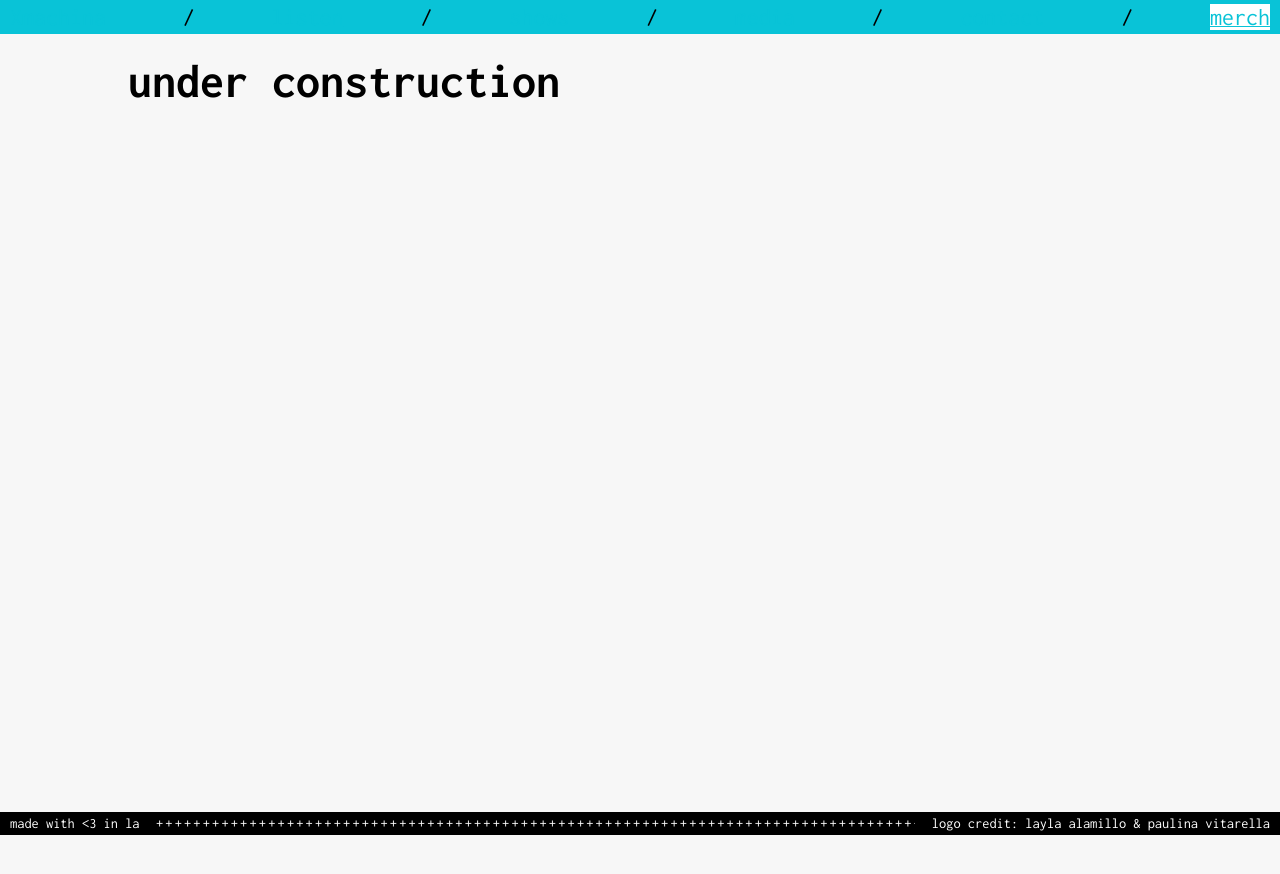
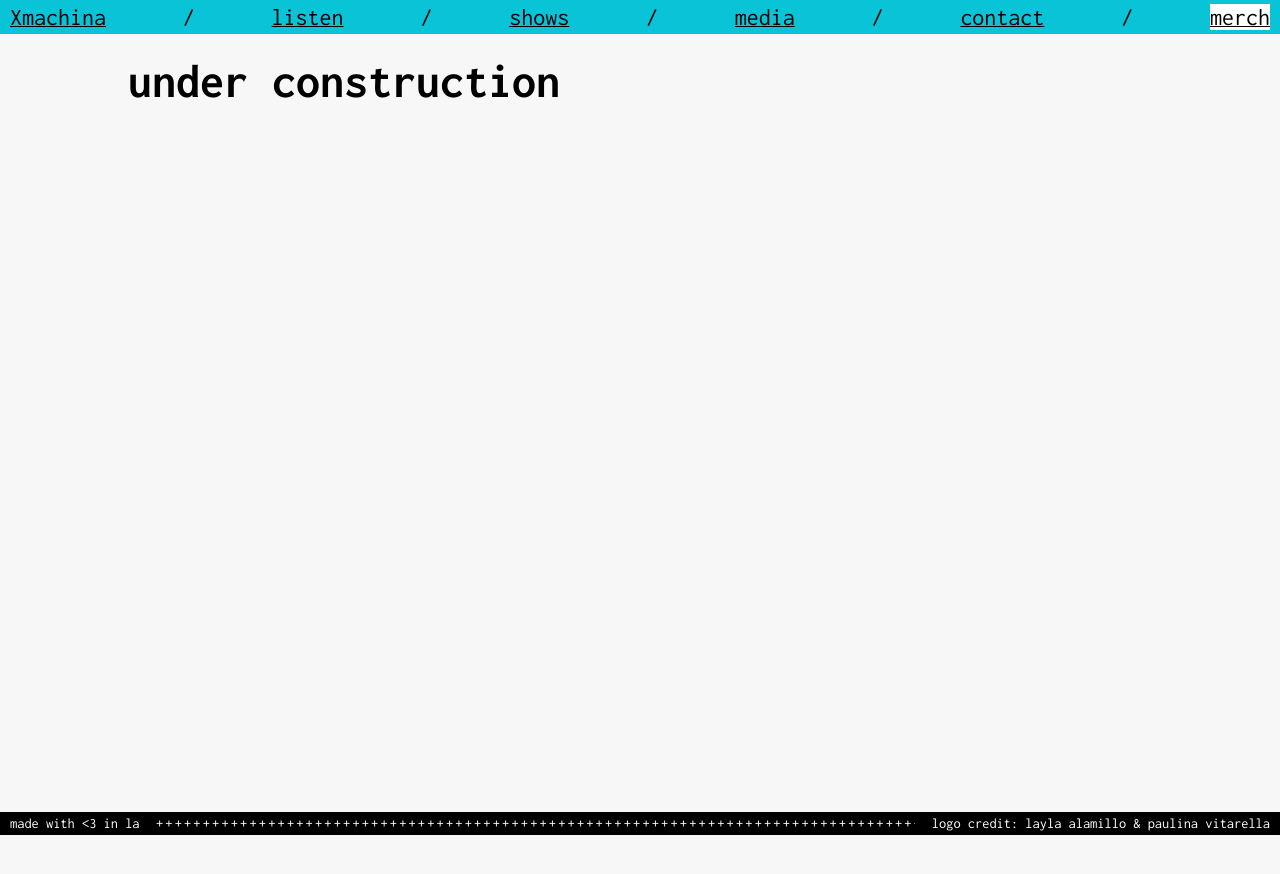
Before and after one commit to kfaizi/xmachinaband, a Jekyll site: the page built from merch.md, in a window 1280 px wide. Shown: the top 874 px of the page. Built offline with Jekyll 4.4.1, drawn with Linux system fonts in a browser that asks for light colours.

Commit message:
fix header link color

```diff
--- a/assets/styles.css
+++ b/assets/styles.css
@@ -34,9 +34,9 @@ a {
     text-decoration-thickness: 1px;
 }
 
-a:visited {
+/* a:visited {
     color: var(--visited-link-color);
-}
+} */
 
 a:hover {
     text-decoration-style: dotted;
@@ -62,6 +62,10 @@ header {
 
 header div {
     text-align: center;
+}
+
+header div a {
+    color: black;
 }
 
 header div a:visited {
```
